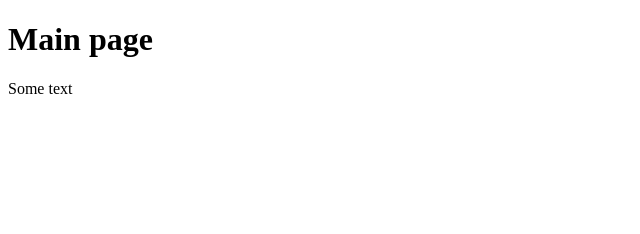
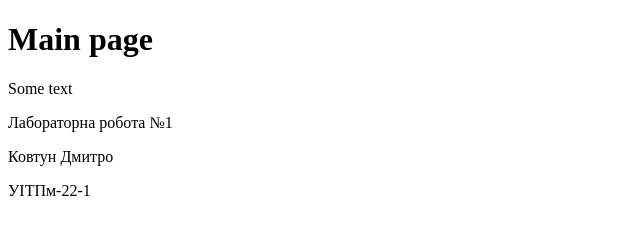
Before and after one commit to dima747/RRPS01, a plain HTML site: page index.html in a window 1280 px wide. Shown: the whole page, without its empty margins (0-640 px from the left). Drawn offline with Linux system fonts and the light colour scheme.

Commit message:
Add several p

```diff
--- a/index.html
+++ b/index.html
@@ -7,5 +7,8 @@
 <body>
    <h1>Main page</h1>
    <p>Some text</p>
+   <p>Лабораторна робота №1</p>
+   <p>Ковтун Дмитро</p>
+   <p>УІТПм-22-1</p>
 </body>
 </html>
```
